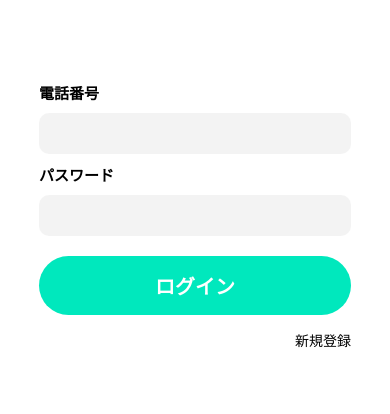
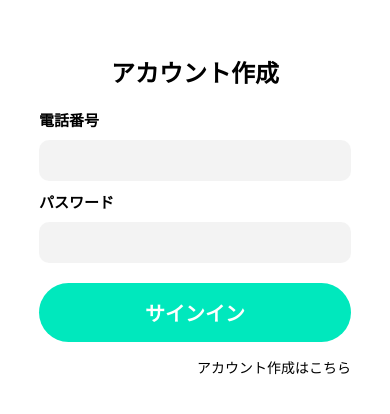
Before and after one commit to Persona-Product/who-pay-user, a React Native app: screen /Signin in a window 390 px wide. Shown: the part 204-618 px from the top of the page. Built offline with nearby package versions, Linux system fonts and the light colour scheme; what expo-linking would draw is missing.

Commit message:
✨ サインイン画面作成

```diff
--- a/src/screens/SigninScreen.tsx
+++ b/src/screens/SigninScreen.tsx
@@ -1,11 +1,14 @@
-/* eslint-disable @typescript-eslint/naming-convention */
+import { useNavigation } from "@react-navigation/native";
 import type { Dispatch, SetStateAction, VFC } from "react";
 import React, { useCallback, useState } from "react";
 import { StyleSheet } from "react-native";
-import { Button, ColorButton, Text, TextInput, View } from "src/components";
+import { ColorButton, Text, TextInput, View } from "src/components";
+import type { ScreenProp } from "types";
 
 // モーダルを開いた時の画面（下から出てくるやつ）
 export const SigninScreen: VFC = () => {
+	const navigation = useNavigation<ScreenProp>();
+
 	const [phone, setPhone] = useState("");
 	const [password, setPassword] = useState("");
 
@@ -15,29 +18,17 @@ export const SigninScreen: VFC = () => {
 
 	const onSignin = useCallback((phone: string, password: string) => {
 		console.info(phone, password);
+		navigation.navigate("Root");
 	}, []);
 
-	const onSignup = useCallback(async (phone: string, password: string) => {
-		const result = await fetch("http://localhost:4000/auth/signup", {
-			method: "POST",
-			headers: {
-				Accept: "application/json",
-				"Content-Type": "application/json",
-			},
-			body: JSON.stringify({
-				phone: "81" + phone,
-				password: password,
-			}),
-		});
-		console.log(result);
+	const onNavigateSignup = useCallback(() => {
+		navigation.navigate("Signup");
 	}, []);
-
-	const onClick = () => {
-		console.log("click!!");
-	};
 
 	return (
 		<View style={styles.root}>
+			<Text style={styles.title}>アカウント作成</Text>
+
 			<Text style={inputStyles.label}>電話番号</Text>
 			<TextInput
 				bgStyle={inputStyles.bg}
@@ -62,23 +53,13 @@ export const SigninScreen: VFC = () => {
 				lightBgColor="#00e8bd"
 				darkBgColor="#00cba6"
 				outlineStyle={buttonStyles.outline}
-				title="ログイン"
+				title="サインイン"
 				onPress={() => onSignin(phone, password)}
 			/>
 
-			<Text style={buttonStyles.register}>新規登録</Text>
-
-			{/* <ColorButton
-				textStyle={buttonStyles.text}
-				lightTextColor="#ffffff"
-				darkTextColor="#ffffff"
-				bgStyle={buttonStyles.button}
-				lightBgColor="#ffd037"
-				darkBgColor="#ffd037"
-				outlineStyle={buttonStyles.outline}
-				title="新規登録"
-				onPress={() => onSignup(phone, password)}
-			/> */}
+			<Text style={buttonStyles.register} onPress={onNavigateSignup}>
+				アカウント作成はこちら
+			</Text>
 		</View>
 	);
 };
@@ -89,6 +70,12 @@ const styles = StyleSheet.create({
 		alignItems: "center",
 		justifyContent: "center",
 	},
+	title: {
+		paddingVertical: 10,
+		fontSize: 24,
+		fontWeight: "bold",
+		textAlign: "center",
+	},
 });
 
 const inputStyles = StyleSheet.create({
@@ -96,7 +83,6 @@ const inputStyles = StyleSheet.create({
 		paddingVertical: 10,
 		fontSize: 15,
 		fontWeight: "bold",
-		textAlignVertical: "center",
 	},
 	bg: {
 		borderRadius: 10,
@@ -111,8 +97,5 @@ export const buttonStyles = StyleSheet.create({
 	register: {
 		paddingVertical: 15,
 		textAlign: "right",
-		":hover": {
-			textDecorationLine: "underline",
-		},
 	},
 });
```
